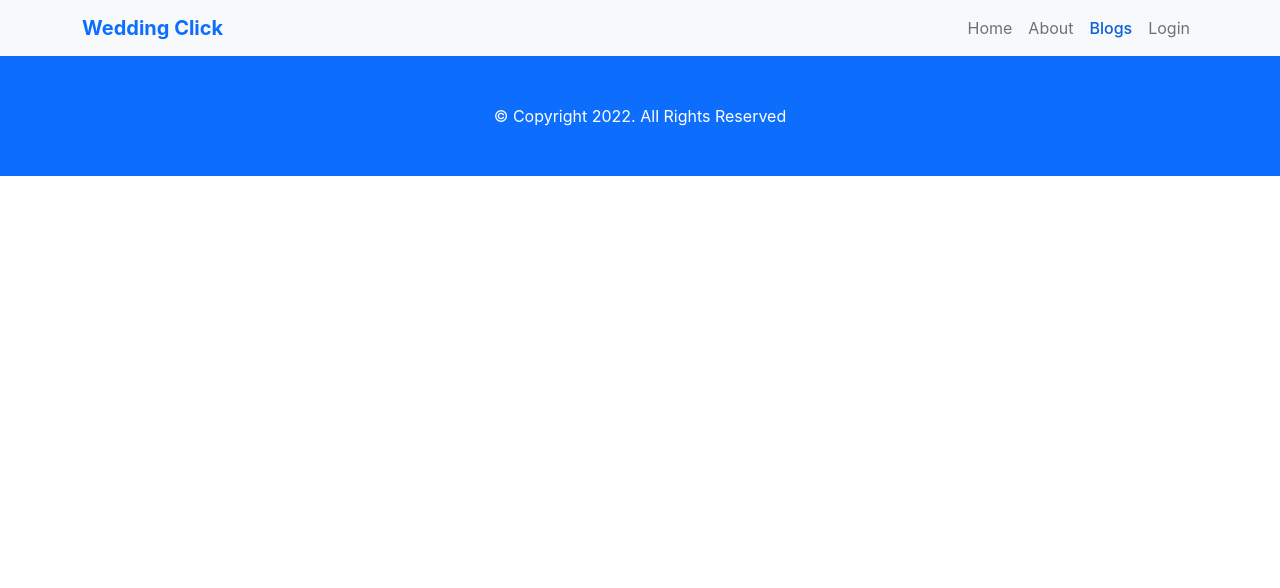
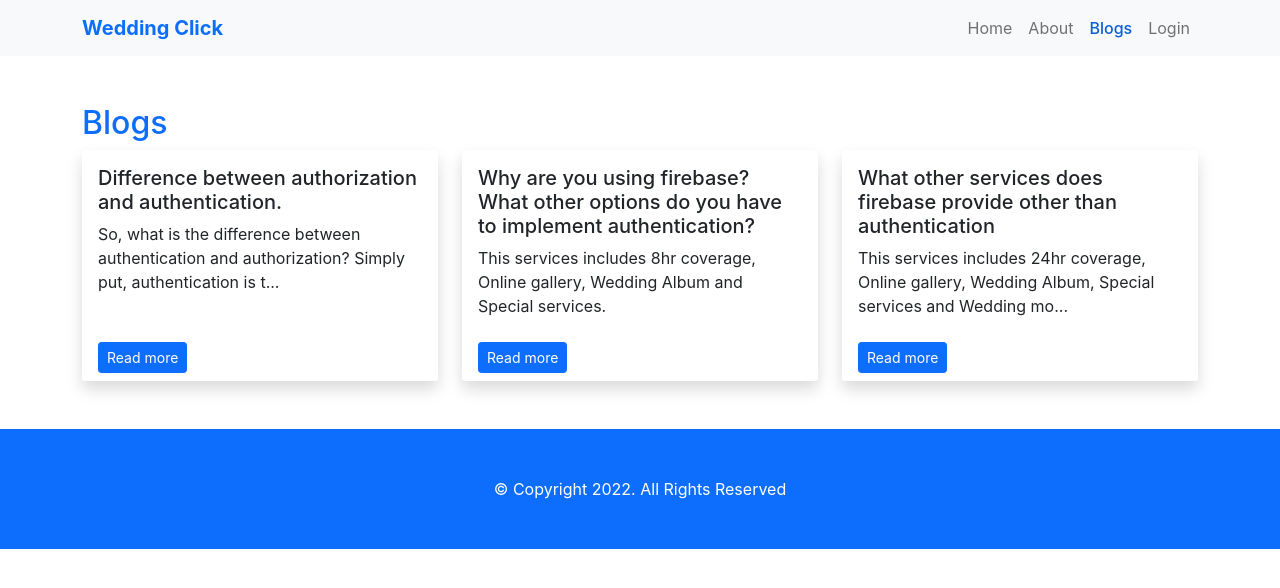
Before and after one commit to diptasahacse/independent-service-provider, a React (Create React App) app: page /blogs in a window 1280 px wide. Shown: the top 588 px of the page. Built offline with nearby package versions, Linux system fonts and the light colour scheme; no server answers; the HTML template or start-up script is replaced by a standard one.

Commit message:
design blog pages, show blogs in 3 column , add eventlistener on read more button and show details on dynamic route

```diff
--- a/public/blogData.json
+++ b/public/blogData.json
@@ -2,7 +2,7 @@
     {
         "id": 1,
         "name": "Difference between authorization and authentication.",
-        "description": "This services includes 6hr coverage, Online gallery and Wedding Album."
+        "description": "So, what is the difference between authentication and authorization? Simply put, authentication is the process of verifying who someone is, whereas authorization is the process of verifying what specific applications, files, and data a user has access to. The situation is like that of an airline that needs to determine which people can come on board. The first step is to confirm the identity of a passenger to make sure they are who they say they are. Once a passenger’s identity has been determined, the second step is verifying any special services the passenger has access to, whether it’s flying first-class or visiting the VIP lounge."
     },
     {
         "id": 2,
--- a/src/App.js
+++ b/src/App.js
@@ -12,6 +12,7 @@ import Login from './Pages/Login/Login';
 import Checkout from './Pages/Checkout/Checkout';
 import RequireAuth from './Pages/RequireAuth/RequireAuth';
 import ResetPassword from './Pages/ResetPassword/ResetPassword';
+import BlogDetails from './Pages/Blogs/BlogDetails/BlogDetails';
 
 function App() {
   return (
@@ -21,6 +22,7 @@ function App() {
         <Route path='/' element={<Home></Home>}></Route>
         <Route path='/about' element={<About></About>}></Route>
         <Route path='/blogs' element={<Blogs></Blogs>}></Route>
+        <Route path='/blogs/:blogID' element={<BlogDetails></BlogDetails>}></Route>
         <Route path='/register' element={<Register></Register>}></Route>
         <Route path='/checkout' element={
           <RequireAuth>
--- a/src/Pages/About/About.js
+++ b/src/Pages/About/About.js
@@ -5,6 +5,9 @@ import dipta from '../../images/others/dipta.jpg'
 const About = () => {
     return (
         <Container>
+            <div>
+                <h2 className='text-primary'>About</h2>
+            </div>
             <div className='mt-5 text-center'>
                 <img src={dipta} className='rounded shadow border-top-0 border-bottom-0 rounded-circle border border-2 border-primary' style={{height:'200px', width:"200px"}} alt="" />
 
--- /dev/null
+++ b/src/Pages/Blogs/BlogCard/BlogCard.js
@@ -0,0 +1,32 @@
+import React from 'react';
+import { Button, Card, Col } from 'react-bootstrap';
+import { useNavigate } from 'react-router-dom';
+
+const BlogCard = ({ blog }) => {
+    const { id, name, description } = blog;
+    const navigate = useNavigate();
+
+    const blogReadMoreHandler = () =>{
+        navigate(`/blogs/${id}`)
+
+    }
+    return (
+        <Col>
+            <Card className='h-100 shadow border-0'>
+                <Card.Body>
+                    <Card.Title>{name}</Card.Title>
+                    <Card.Text>
+                        {
+                            description.length > 100 ? description.slice(0, 100)+"..." : description
+                        }
+                    </Card.Text>
+                </Card.Body>
+                <Card.Footer className='border-0 bg-white'>
+                    <Button onClick={blogReadMoreHandler} className='btn btn-primary btn-sm'>Read more</Button>
+                </Card.Footer>
+            </Card>
+        </Col>
+    );
+};
+
+export default BlogCard;
--- /dev/null
+++ b/src/Pages/Blogs/BlogDetails/BlogDetails.js
@@ -0,0 +1,24 @@
+import React, { useEffect, useState } from 'react';
+import { Container } from 'react-bootstrap';
+import { useParams } from 'react-router-dom';
+
+const BlogDetails = () => {
+    const {blogID} = useParams();
+    const [blogs, setBlogs] = useState([])
+    useEffect(()=>{
+        fetch('../../blogData.json')
+        .then(res => res.json())
+        .then(data => setBlogs(data))
+    },[])
+    const blogObj = blogs.find(blog => blog.id == blogID);
+    return (
+        <Container>
+            <div className='my-5'>
+                <h2>Q. {blogObj?.name}</h2>
+                <p>Answer: {blogObj?.description}</p>
+            </div>
+        </Container>
+    );
+};
+
+export default BlogDetails;
--- a/src/Pages/Blogs/Blogs.js
+++ b/src/Pages/Blogs/Blogs.js
@@ -1,10 +1,22 @@
-import React from 'react';
+import React, { useEffect, useState } from 'react';
+import { Container, Row } from 'react-bootstrap';
+import useBlogs from '../../hooks/useBlogs';
+import BlogCard from './BlogCard/BlogCard';
 
 const Blogs = () => {
+    const [blogs, setBlogs] = useBlogs();
     return (
-        <div>
+        <Container className='py-5'>
+            <div>
+                <h2 className='text-primary'>Blogs</h2>
+            </div>
+            <Row sm={1} md={2} lg={3}>
+                {
+                    blogs.map(blog => <BlogCard key={blog.id} blog={blog}></BlogCard>)
+                }
 
-        </div>
+            </Row>
+        </Container>
     );
 };
 
--- /dev/null
+++ b/src/hooks/useBlogs.js
@@ -0,0 +1,13 @@
+import { useEffect, useState } from "react";
+
+const useBlogs = () =>{
+    const [blogs, setBlogs] = useState([]);
+    useEffect(()=>{
+        fetch('blogData.json')
+        .then(res => res.json())
+        .then(data => setBlogs(data))
+    },[])
+
+    return [blogs, setBlogs]
+}
+export default useBlogs;
```
